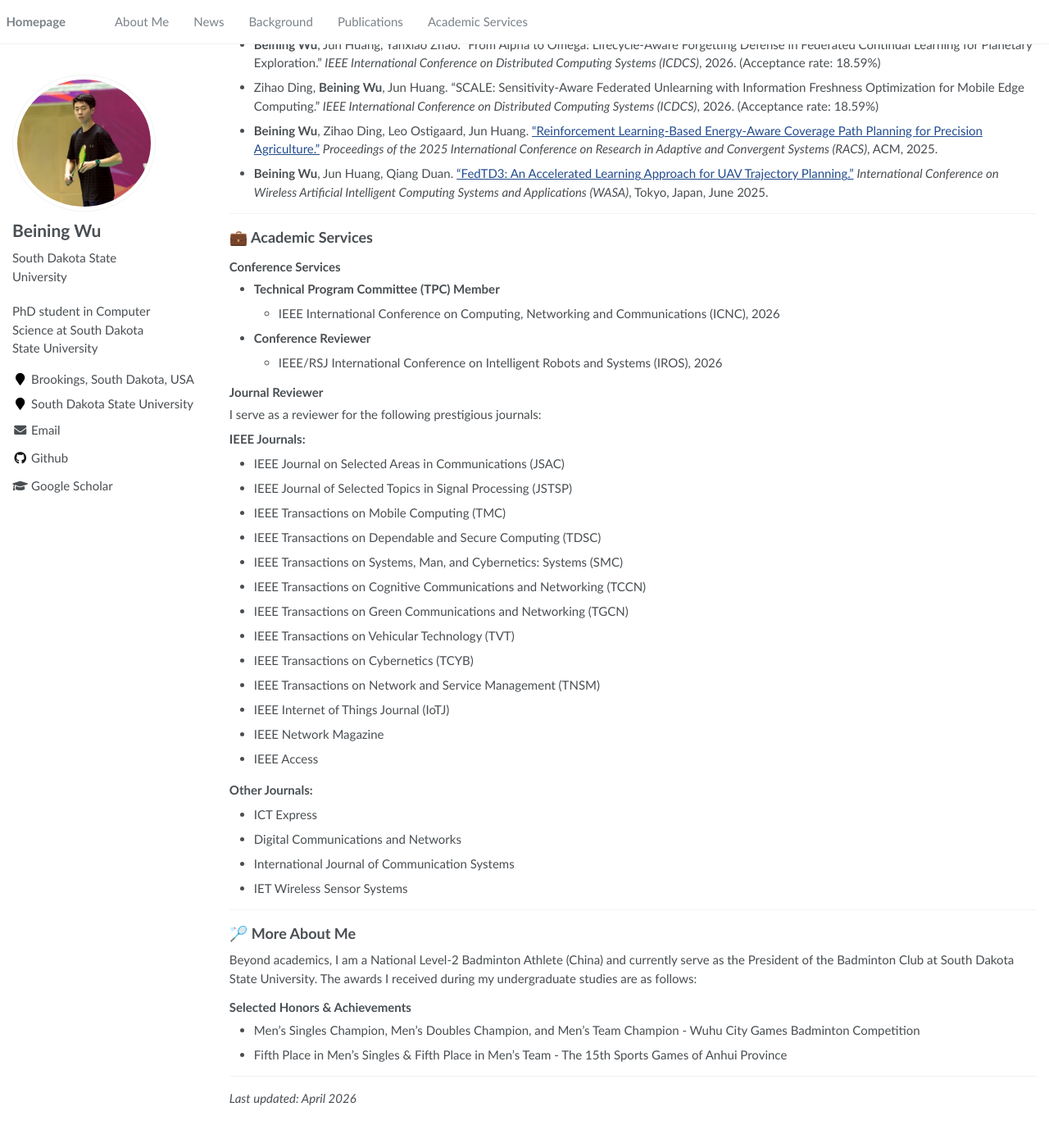
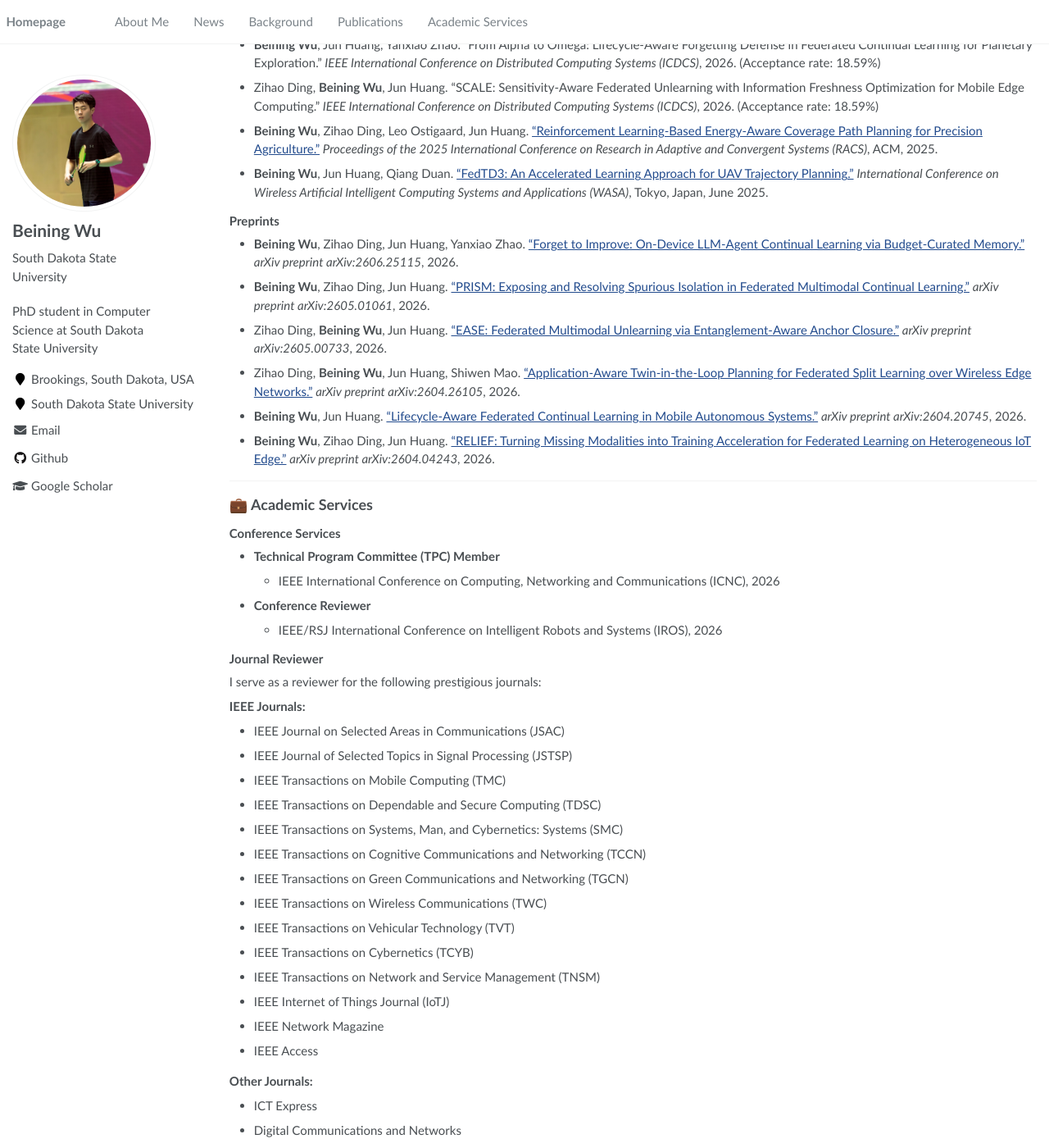
Before and after one commit to beining1008/beining1008.github.io, a Jekyll site: the page built from _pages/about.md, in a window 1280 px wide and 1400 px high, scrolled down 2029 px. Shown: the whole window at 82% size. Built offline with Jekyll 4.4.1, drawn with Linux system fonts in a browser that asks for light colours; before the commit the page ends 3387 px from its top, so only the background shows below that; some of the changed text lies outside the part shown.

Commit message:
Update about.md

```diff
--- a/_pages/about.md
+++ b/_pages/about.md
@@ -11,7 +11,7 @@ redirect_from:
 <a name="about-me"></a>
 ## About Me
 
-I am a Second-year Ph.D. student in Computer Science at South Dakota State University working at the intersection of wireless networking, edge intelligence, federated learning, and continual learning. My recent work explores how intelligent communication systems can efficiently adapt, learn, and operate under resource constraints in dynamic environments, with applications in UAV systems, vehicular networks, and smart healthcare infrastructures.
+I am a Second-year Ph.D. student in Computer Science at South Dakota State University working at the intersection of wireless networking, edge intelligence, federated learning, and continual learning. My recent work centers on multimodal and LLM-based agents, with a focus on on-device continual learning and persistent agent memory that enable these systems to perceive, reason, and adapt to evolving tasks and environments over time.
 
 My research has been published in leading IEEE journals and conferences, including IEEE/ACM ToN, IEEE TMC, IEEE COMST, IEEE TNSE, IEEE Network Magazine. I also contribute to the scholarly community as a reviewer for journals such as IEEE JSAC, IEEE TMC, IEEE TDSC, IEEE SMC, IEEE IOTJ, IEEE TVT, IEEE TYCB, IEEE TNSM, ICT Express, and Digital Communications and Networks, etc. My broader goal is to advance adaptive and learning-driven communication systems that support scalable, autonomous, and trustworthy intelligence across distributed networks.
 
@@ -98,6 +98,20 @@ My research has been published in leading IEEE journals and conferences, includi
 
 - **Beining Wu**, Jun Huang, Qiang Duan. <a href="https://link.springer.com/chapter/10.1007/978-981-96-8725-1_2">"FedTD3: An Accelerated Learning Approach for UAV Trajectory Planning."</a> *International Conference on Wireless Artificial Intelligent Computing Systems and Applications (WASA)*, Tokyo, Japan, June 2025.
 
+### Preprints
+
+- **Beining Wu**, Zihao Ding, Jun Huang, Yanxiao Zhao. <a href="https://arxiv.org/abs/2606.25115">"Forget to Improve: On-Device LLM-Agent Continual Learning via Budget-Curated Memory."</a> *arXiv preprint arXiv:2606.25115*, 2026.
+
+- **Beining Wu**, Zihao Ding, Jun Huang. <a href="https://arxiv.org/abs/2605.01061">"PRISM: Exposing and Resolving Spurious Isolation in Federated Multimodal Continual Learning."</a> *arXiv preprint arXiv:2605.01061*, 2026.
+
+- Zihao Ding, **Beining Wu**, Jun Huang. <a href="https://arxiv.org/abs/2605.00733">"EASE: Federated Multimodal Unlearning via Entanglement-Aware Anchor Closure."</a> *arXiv preprint arXiv:2605.00733*, 2026.
+
+- Zihao Ding, **Beining Wu**, Jun Huang, Shiwen Mao. <a href="https://arxiv.org/abs/2604.26105">"Application-Aware Twin-in-the-Loop Planning for Federated Split Learning over Wireless Edge Networks."</a> *arXiv preprint arXiv:2604.26105*, 2026.
+
+- **Beining Wu**, Jun Huang. <a href="https://arxiv.org/abs/2604.20745">"Lifecycle-Aware Federated Continual Learning in Mobile Autonomous Systems."</a> *arXiv preprint arXiv:2604.20745*, 2026.
+
+- **Beining Wu**, Zihao Ding, Jun Huang. <a href="https://arxiv.org/abs/2604.04243">"RELIEF: Turning Missing Modalities into Training Acceleration for Federated Learning on Heterogeneous IoT Edge."</a> *arXiv preprint arXiv:2604.04243*, 2026.
+
 ---
 
 <a name="academic-services"></a>
@@ -123,6 +137,7 @@ I serve as a reviewer for the following prestigious journals:
 - IEEE Transactions on Systems, Man, and Cybernetics: Systems (SMC)
 - IEEE Transactions on Cognitive Communications and Networking (TCCN)
 - IEEE Transactions on Green Communications and Networking (TGCN)
+- IEEE Transactions on Wireless Communications (TWC)
 - IEEE Transactions on Vehicular Technology (TVT)
 - IEEE Transactions on Cybernetics (TCYB)
 - IEEE Transactions on Network and Service Management (TNSM)
```
